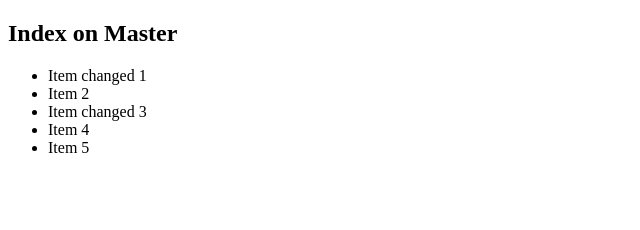
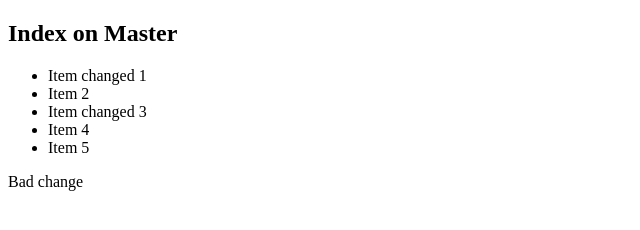
Before and after one commit to allen9190/git-test, a plain HTML site: page index.html in a window 1280 px wide. Shown: the whole page, without its empty margins (0-640 px from the left). Drawn offline with Linux system fonts and the light colour scheme.

Commit message:
another bad commit to master

```diff
--- a/index.html
+++ b/index.html
@@ -12,6 +12,7 @@
         <li class="list-items">Item 4</li>
         <li class="list-items">Item 5</li>
       </ul>
+      <span>Bad change</span>
     </div>
   </body>
 </html>
```
